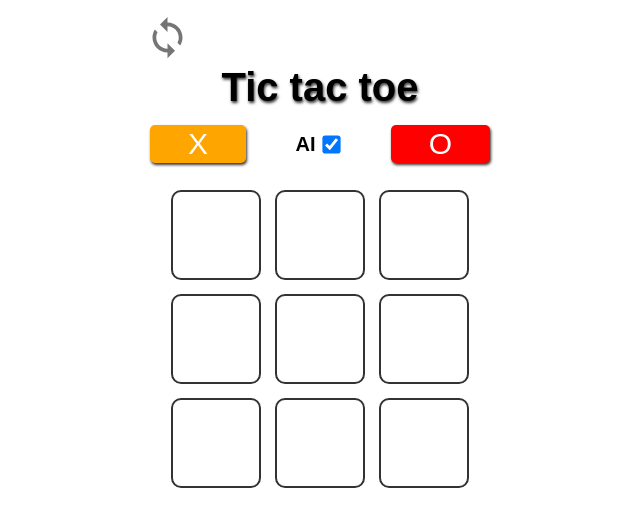
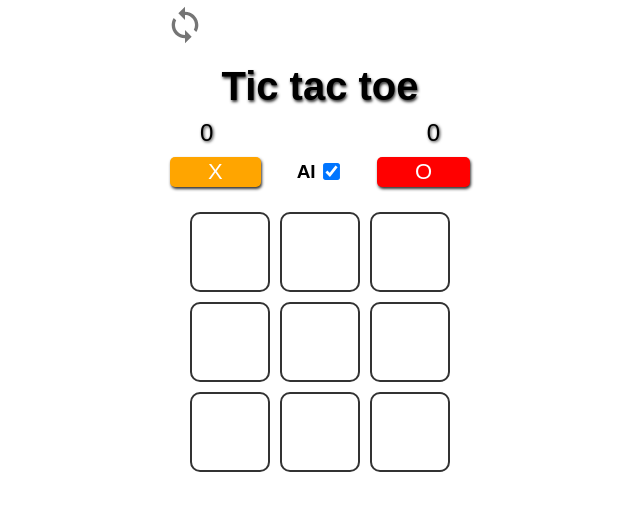
Before and after one commit to Dilanjer/tic-tac-toe, a plain HTML site: page index.html in a window 1280 px wide. Shown: the whole page, without its empty margins (320-960 px from the left). Drawn offline with Linux system fonts and the light colour scheme.

Commit message:
created new style, html refactoring, css refactoring, js refactoring, game bog fix

```diff
--- a/game.js
+++ b/game.js
@@ -1,14 +1,15 @@
 const gameBoard = document.querySelector(".game-board");
 const box = document.querySelectorAll(".box");
-const playerInfo = document.querySelector(".player-info");
-const endGameInfo = document.querySelector(".player-win");
-const restartBtn = document.querySelector(".restart");
+const endGame = document.querySelector(".player-info");
+const playerWinText = document.querySelector(".player-win-text");
 const aiCheckBox = document.querySelector(".checkbox");
-const aiElement = document.querySelector(".ai");
+const ai = document.querySelector(".ai");
 const crossColor = document.querySelector(".cross");
 const circleColor = document.querySelector(".circle");
 const playerClickOff = document.querySelector(".player-click-off");
 const pageReloadBtn = document.querySelector(".page-reload");
+const circleWinCounter = document.querySelector(".circleWin");
+const crossWinCounter = document.querySelector(".crossWin");
 
 const winCombination = [
   // horizontal
@@ -24,12 +25,18 @@ const winCombination = [
   [6, 4, 2],
 ];
 let playerTurn = false;
+// let crossWinInfo = localStorage.getItem("crossWinInfo");
+// let circleWinInfo = localStorage.getItem("circleWinInfo");
+// crossWinInfo = 0;
+// circleWinInfo = 0;
+// localStorage.setItem("circleWinInfo", circleWinInfo);
+// localStorage.setItem("crossWinInfo", crossWinInfo);
 
 function startGame() {
   crossColor.style.backgroundColor = "orange";
   circleColor.style.backgroundColor = "red";
   aiCheckBox.checked = true;
-  aiElement.style.display = "inline-block";
+  ai.style.display = "block";
   playerTurn = false;
   gameBoard.addEventListener("click", playerClick);
   pageReloadBtn.addEventListener("click", pageReload);
@@ -37,11 +44,11 @@ function startGame() {
 
 async function playerClick(target, gameBox) {
   target = event.target;
-  gameBox = target.hasAttribute("game-box");
-  aiElement.style.display = "none";
+  gameBox = target.hasAttribute("data-game-box");
+  ai.style.display = "none";
 
   if (gameBox && !target.hasAttribute("clicked")) {
-    target.innerHTML = turnPlayer();
+    target.textContent = turnPlayer();
     target.setAttribute("clicked", "");
     if (aiCheckBox.checked) {
       playerClickOff.style.display = "block";
@@ -68,6 +75,10 @@ function turnPlayer(item) {
   }
 }
 function aiClick() {
+  if (playerWinText.textContent != "") {
+    playerClickOff.style.display = "none";
+    return console.log(playerWinText.textContent);
+  }
   crossColor.style.backgroundColor = "orange";
   let isTrue = true;
   let count = 0;
@@ -75,7 +86,7 @@ function aiClick() {
     let randomBox = Math.floor(Math.random() * box.length);
     if (!box[randomBox].hasAttribute("clicked")) {
       box[randomBox].setAttribute("clicked", "");
-      box[randomBox].innerHTML = turnPlayer();
+      box[randomBox].textContent = turnPlayer();
       isTrue = false;
     }
     if (count++ == 20) break;
@@ -85,15 +96,15 @@ function aiClick() {
 
 function areaCheck() {
   for (let i = 0; i < box.length; i++) {
-    if (winCheck(box[i].innerHTML) && box[i].innerHTML != "") {
+    if (winCheck(box[i].textContent) && box[i].textContent != "") {
       gameBoard.removeEventListener("click", playerClick);
-      playerInfo.style.display = "block";
+      endGame.style.display = "block";
       crossColor.style.backgroundColor = "blue";
       circleColor.style.backgroundColor = "red";
-      return (endGameInfo.textContent = `win: ${box[i].innerHTML}`);
+      return (playerWinText.textContent = `win: ${box[i].textContent}`);
     } else if (drawCheck()) {
       return (
-        (endGameInfo.textContent = `Draw`), (playerInfo.style.display = "block")
+        (playerWinText.textContent = `Draw`), (endGame.style.display = "block")
       );
     }
   }
@@ -102,7 +113,7 @@ function areaCheck() {
 function winCheck(item) {
   return winCombination.find((combintation) => {
     return combintation.every((index) => {
-      return box[index].innerHTML == item;
+      return box[index].textContent == item;
     });
   });
 }
@@ -118,13 +129,27 @@ function sleep(ms) {
 }
 
 function gameRestart() {
-  playerInfo.style.display = "none";
+  endGame.style.display = "none";
+  playerWinText.textContent = "";
   box.forEach((item) => {
-    item.innerHTML = "";
+    item.textContent = "";
     item.removeAttribute("clicked");
   });
   startGame();
 }
+
+// function winCounter() {
+//   console.log(playerWinText.textContent);
+//   if (playerWinText.textContent == "win: X") {
+//     crossWinInfo++;
+//     localStorage.setItem("crossWinInfo", crossWinInfo);
+//   } else if (playerWinText.textContent == "win: O") {
+//     circleWinInfo++;
+//     localStorage.setItem("circleWinInfo", circleWinInfo);
+//   } else {
+//     console.log(console.log("draw"));
+//   }
+// }
 
 async function pageReload() {
   await sleep(300);
--- a/index.html
+++ b/index.html
@@ -3,43 +3,49 @@
   <head>
     <meta charset="UTF-8" />
     <meta name="viewport" content="width=device-width, initial-scale=1.0" />
-    <title>Document</title>
+    <title>Tic tac toe</title>
     <link rel="stylesheet" href="style.css" />
   </head>
   <body>
     <div class="wrapper">
-      <div class="reload-box">
+      <div class="reload-button">
         <img class="page-reload" src="restart_icon.svg" alt="" />
       </div>
 
       <h1 class="title">Tic tac toe</h1>
 
       <div class="player">
-        <div class="cross">X</div>
-        <div class="ai">
-          AI
-          <input class="checkbox" type="checkbox" />
+        <div class="win-counter">
+          <div class="crossWin">0</div>
+          <div class="circleWin">0</div>
         </div>
-        <div class="circle">O</div>
+        <div class="player-step">
+          <div class="cross">X</div>
+          <div class="ai">
+            AI
+            <input class="checkbox" type="checkbox" />
+          </div>
+          <div class="circle">O</div>
+        </div>
       </div>
 
       <div class="game-board">
-        <div game-box="" class="box"></div>
-        <div game-box="" class="box"></div>
-        <div game-box="" class="box"></div>
-        <div game-box="" class="box"></div>
-        <div game-box="" class="box"></div>
-        <div game-box="" class="box"></div>
-        <div game-box="" class="box"></div>
-        <div game-box="" class="box"></div>
-        <div game-box="" class="box"></div>
+        <div data-game-box="" class="box"></div>
+        <div data-game-box="" class="box"></div>
+        <div data-game-box="" class="box"></div>
+        <div data-game-box="" class="box"></div>
+        <div data-game-box="" class="box"></div>
+        <div data-game-box="" class="box"></div>
+        <div data-game-box="" class="box"></div>
+        <div data-game-box="" class="box"></div>
+        <div data-game-box="" class="box"></div>
       </div>
     </div>
 
     <div class="player-info">
       <div class="wrapper-center">
-        <span class="player-win"></span>
-        <button onclick="gameRestart()" class="restart">Restart</button>
+        <span class="player-win-text"></span>
+        <button onclick="gameRestart()" class="restart-buttton">Restart</button>
       </div>
     </div>
 
--- a/style.less
+++ b/style.less
@@ -1,27 +1,35 @@
 * {
-  font-family: sans-serif;
+  font-family: sans-serif, Arial;
   box-sizing: border-box;
   user-select: none;
 }
+
 body {
   margin: 0;
   padding: 0;
+
   position: relative;
+  width: 100%;
   height: 100vh;
-  overflow: hidden;
 }
-.reload-box {
+
+.wrapper {
   position: relative;
-  margin-bottom: 50px;
+  display: flex;
+  flex-direction: column;
+  margin: 0 auto;
 
+  width: 320px;
+
+  .reload-button {
     .page-reload {
-    position: absolute;
-    left: 0;
-    top: 10px;
-    width: 55px;
-    height: 55px;
+      width: 50px;
+      height: 50px;
+
       padding: 5px;
+
       transition: transform linear 0.1s;
+
       &:active {
         transform: scale(1.1);
         transform: rotate(-45deg);
@@ -29,35 +37,79 @@ body {
     }
   }
 
-.wrapper {
-  margin: auto auto;
-  width: 360px;
-  position: relative;
+  .title {
+    text-align: center;
+    font-size: 40px;
+    text-shadow: #333 1px 2px 3px;
+
+    margin: 10px;
+  }
+
+  .player {
     display: flex;
     flex-direction: column;
 
-  .title {
-    text-align: center;
-    font-size: 40px;
-    margin: 15px;
-    text-shadow: #333 1px 2px 3px;
+    padding: 0 10px 20px 10px;
+    width: 100%;
+
+    .win-counter {
+      display: flex;
+      justify-content: space-between;
+      align-items: center;
+
+      width: 80%;
+
+      margin: 0 auto;
+
+      font-size: 24px;
+      text-shadow: #333 1px 1px 3px;
     }
+    .player-step {
+      display: flex;
+      justify-content: space-between;
+      align-items: center;
+
+      margin-top: 10px;
+
+      .cross,
+      .circle {
+        padding: 2px 38px;
+        border-radius: 5px;
+
+        font-size: 22px;
+        color: #fff;
+
+        transition: background-color linear 0.15s;
+        box-shadow: #333 1px 2px 3px;
+      }
+
+      .ai {
+        font-size: 19px;
+        font-weight: bold;
+
+        input[type="checkbox"] {
+          transform: scale(1.3);
+        }
+      }
+    }
+  }
+
   .game-board {
     display: flex;
     flex-wrap: wrap;
     justify-content: center;
-    align-items: center;
-    width: 360px;
-  }
+
     .box {
-    width: 90px;
-    height: 90px;
+      width: 80px;
+      height: 80px;
+
+      padding: 5px;
+      margin: 5px;
+
       border: 2px solid #333;
       border-radius: 10px;
+
       text-align: center;
-
-    margin: 7px;
-    padding: 10px;
       font-size: 60px;
 
       transition: box-shadow linear 0.12s, background-color linear 0.12s,
@@ -69,43 +121,14 @@ body {
         box-shadow: #000 0px 0px 2px;
       }
       &:active {
-      transform: scale(1.04);
+        transform: scale(1.03);
       }
       &:focus {
         outline: none;
       }
     }
-  .player {
-    display: flex;
-    justify-content: space-between;
-    align-items: center;
-    margin: 0 auto;
-    padding: 0 10px 20px 10px;
-    width: 100%;
-
-    .cross,
-    .circle {
-      padding: 2px 38px;
-      color: #fff;
-      font-size: 30px;
-      border-radius: 5px;
-
-      transition: background-color linear 0.15s;
-      box-shadow: #333 1px 2px 3px;
-    }
-    .ai {
-      font-weight: bold;
-      font-size: 20px;
-      margin: 0 5px;
-      input[type="checkbox"] {
-        transform: scale(1.4);
-        padding: 10px;
-        background: none;
   }
 }
-  }
-}
-
 .player-info {
   display: none;
   z-index: 1;
@@ -115,24 +138,26 @@ body {
   background-color: rgba(0, 0, 0, 0.7);
   width: 100%;
   height: 100%;
+
   .wrapper-center {
-    text-align: center;
     position: absolute;
     top: 50%;
     left: 50%;
 
     transform: translate(-50%, -50%);
 
-    .player-win {
+    text-align: center;
+
+    .player-win-text {
       display: block;
       color: #fff;
       font-weight: bold;
-      font-size: 50px;
+      font-size: 45px;
       text-shadow: #000 1px 1px 5px;
-      margin-bottom: 70px;
+      margin-bottom: 50px;
     }
-    .restart {
-      padding: 10px 55px;
+    .restart-buttton {
+      padding: 8px 50px;
       border-radius: 5px;
       border: none;
       outline: none;
@@ -153,13 +178,14 @@ body {
     }
   }
 }
+
 .player-click-off {
   display: none;
   position: fixed;
   top: 0;
   left: 0;
-  cursor: not-allowed;
   z-index: 1000;
   width: 100%;
   height: 100%;
+  cursor: not-allowed;
 }
```
Also changed, not shown: style.css. Lines whose indentation alone changed are shown as unchanged.
